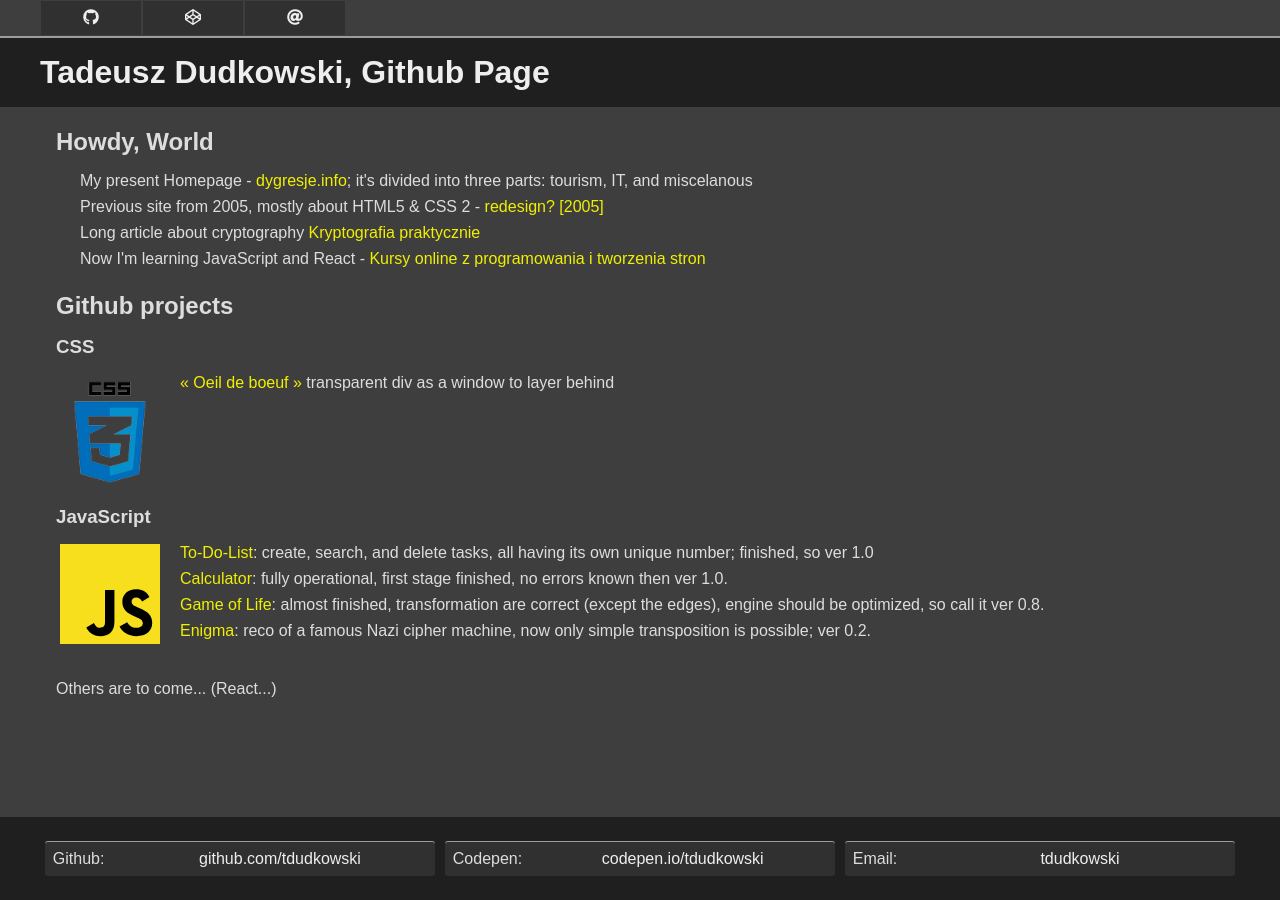
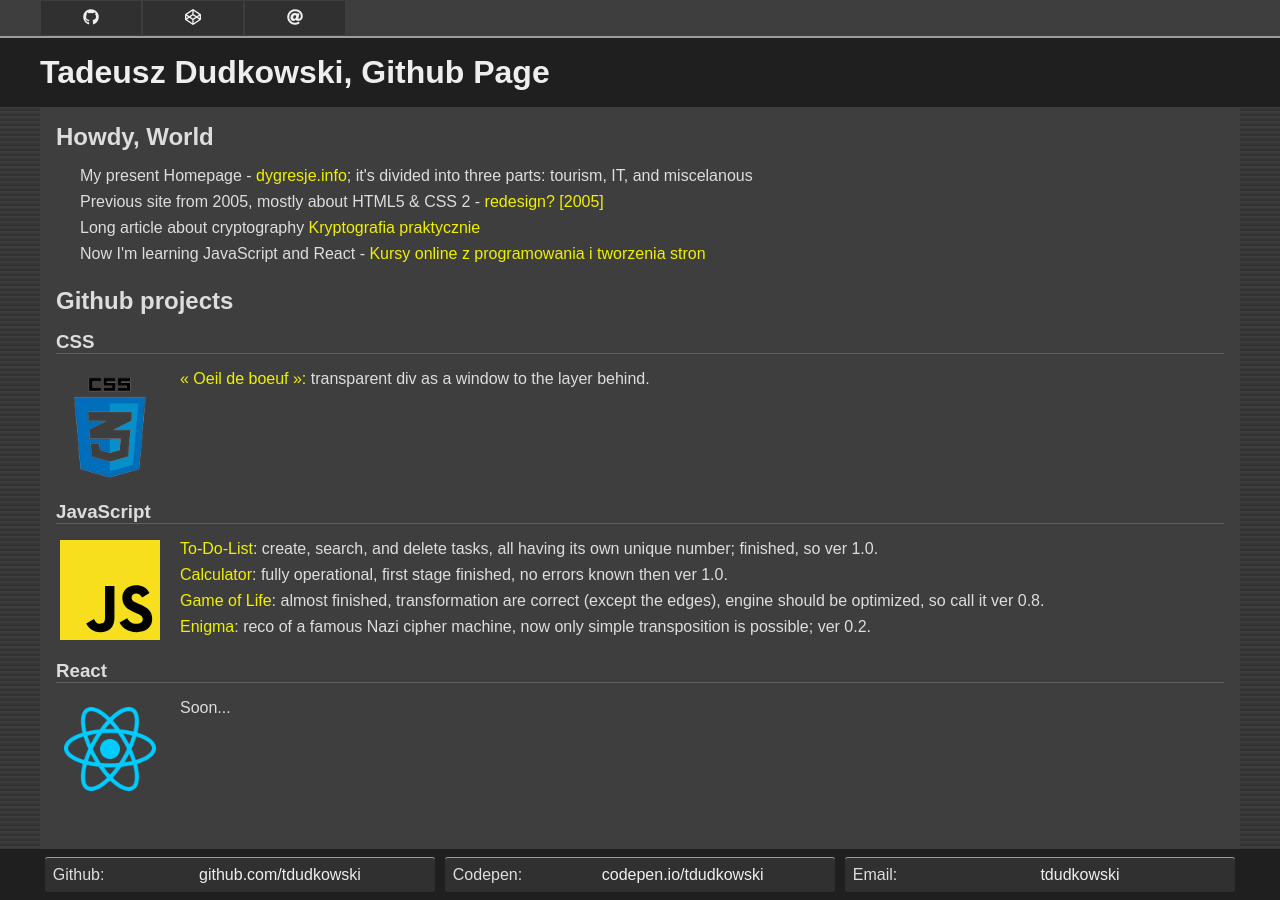
Before and after one commit to tdudkowski/tdudkowski.github.io, a Jekyll site: the page built from index.html, in a window 1280 px wide. Built offline with Jekyll 4.4.1, drawn with Linux system fonts in a browser that asks for light colours; nearby versions of some CDN libraries.

Commit message:
added react

```diff
--- a/css/main.css
+++ b/css/main.css
@@ -20,7 +20,12 @@ body {
 
 body>.container {
  flex: 1;
-
+ padding: 0;
+ margin: 0;
+ display: flex;
+ flex-direction: column;
+ background: linear-gradient(to bottom, #3e3e3e, #3a3a3a 50%, #363636 50%, #303030);
+ background-size: 100% 5px;
 }
 
 nav ul {
@@ -52,7 +57,7 @@ nav ul li a:hover {
 }
 
 h1 {
- margin-top: 0;
+ margin: 0;
  border-top: 2px solid var(--border-color);
  padding: 1rem 2rem;
  background-color: var(--accent-bg-color);
@@ -64,15 +69,26 @@ footer ul,
 nav ul,
 h1 div {
  max-width: 1200px;
- margin-left: auto;
- margin-right: auto;
+ margin: 0 auto;
+}
+
+main {
+ background-color: #3e3e3e;
+ margin: 0 auto;
+ padding: 0;
  flex: 1;
+ width: 100%;
+ max-width: 1200px;
 }
 
 h2,
 h3 {
  margin: 1rem;
  display: block;
+}
+
+h3 {
+ border-bottom: 1px solid #5f5f5f
 }
 
 p {
--- a/index.html
+++ b/index.html
@@ -24,9 +24,11 @@ title: Tadeusz Dudkowski, Github Page
 	<img src="img/css3-logo-small.png" class="ul_logo" alt="CSS logo" width="100">
 
 	<ul>
-		<li><a href="https://tdudkowski.github.io/Oeil-De-Boeuf/">« Oeil de boeuf »</a> transparent div as a window to layer
-			behind</li>
+		<li><a href="https://tdudkowski.github.io/Oeil-De-Boeuf/">« Oeil de boeuf »:</a> transparent div as a window to the
+			layer
+			behind.</li>
 	</ul>
+
 
 	<h3>JavaScript</h3>
 
@@ -34,7 +36,7 @@ title: Tadeusz Dudkowski, Github Page
 
 	<ul>
 		<li><a href="https://tdudkowski.github.io/To-Do-List/">To-Do-List</a>: create, search, and delete tasks, all having
-			its own unique number; finished, so ver 1.0</li>
+			its own unique number; finished, so ver 1.0.</li>
 		<li><a href="https://tdudkowski.github.io/Calculator/">Calculator</a>: fully operational, first stage finished, no
 			errors known then ver 1.0.</li>
 		<li><a href="https://tdudkowski.github.io/Game-Of-Life/">Game of Life</a>: almost finished, transformation are
@@ -43,5 +45,12 @@ title: Tadeusz Dudkowski, Github Page
 			transposition is possible; ver 0.2.</li>
 	</ul>
 
-	<p>Others are to come... (React...)</p>
+	<h3>React</h3>
+
+	<img src="img/react-logo.png" class="ul_logo" alt="React logo" width="100">
+
+	<ul>
+		<li>Soon...</li>
+	</ul>
+
 </main>
```
Also changed, not shown: img/react-logo.png (added).
